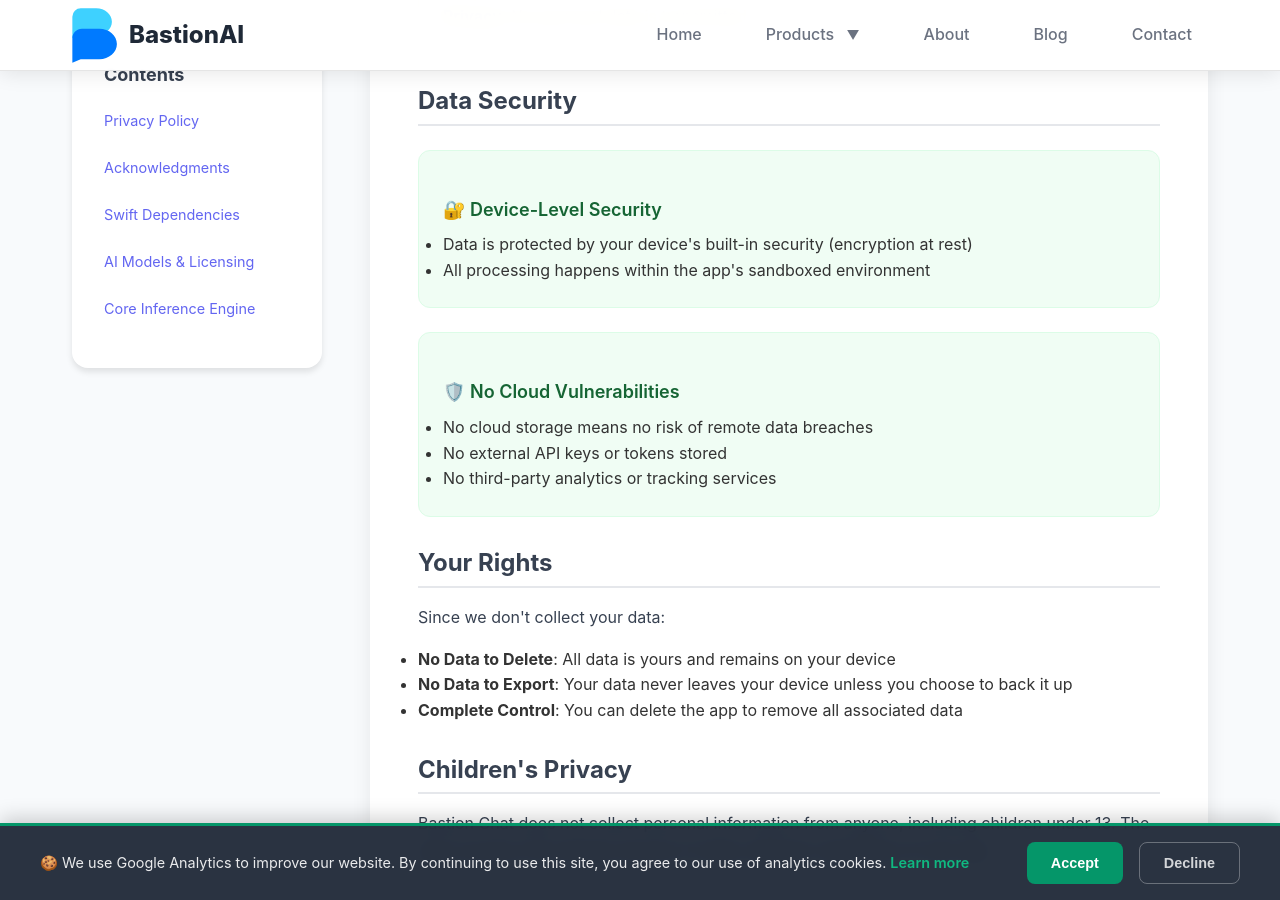
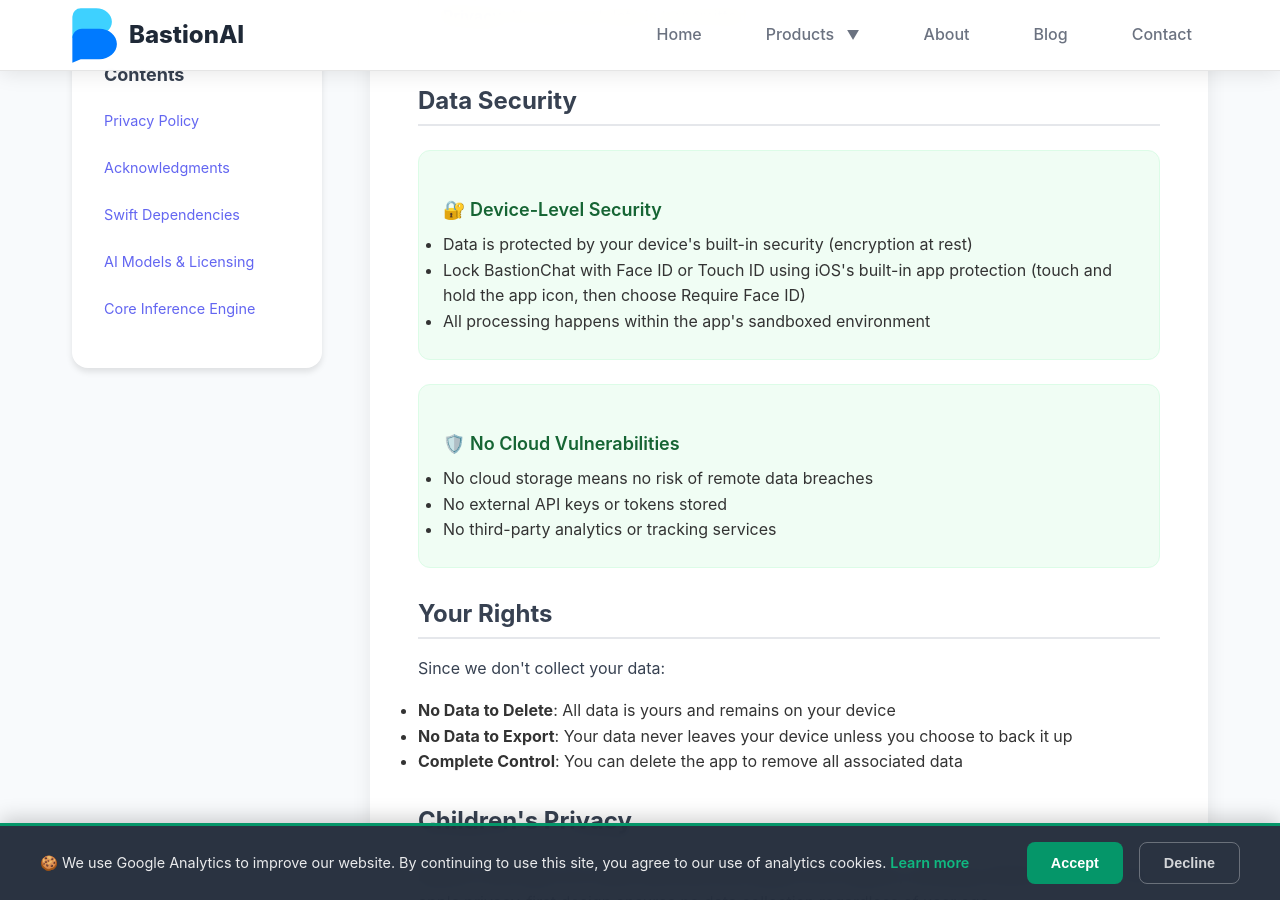
Before and after one commit to BastionAI/bastionai.github.io, a Jekyll site: the page built from privacy-acknowledgments.md, in a window 1280 px wide and 900 px high, scrolled down 3480 px. Built offline with Jekyll 4.4.1, drawn with Linux system fonts in a browser that asks for light colours.

Commit message:
Restore Face ID: lock the app via iOS's built-in Require Face ID
BastionChat supports Face ID / Touch ID protection through iOS 18's
system app lock (all supported devices run iOS 18+). Add it back to the
privacy policy, a hero chip and an FAQ entry with how to turn it on.

Co-Authored-By: Claude Opus 5.5 <noreply@anthropic.com>

```diff
--- a/privacy-acknowledgments.md
+++ b/privacy-acknowledgments.md
@@ -182,6 +182,7 @@ permalink: /privacy-acknowledgments/
               <h4>🔐 Device-Level Security</h4>
               <ul>
                 <li>Data is protected by your device's built-in security (encryption at rest)</li>
+                <li>Lock BastionChat with Face ID or Touch ID using iOS's built-in app protection (touch and hold the app icon, then choose Require Face ID)</li>
                 <li>All processing happens within the app's sandboxed environment</li>
               </ul>
             </div>
--- a/products/bastion-chat.html
+++ b/products/bastion-chat.html
@@ -320,6 +320,7 @@ permalink: /products/bastion-chat/
       </div>
       <ul class="trust">
         <li>Data Not Collected</li>
+        <li>Face ID lock</li>
         <li>Works in airplane mode</li>
         <li>iPhone · iPad · Mac</li>
         <li>8 languages</li>
@@ -638,6 +639,8 @@ permalink: /products/bastion-chat/
         <p>Only once, to download a model. After that, chatting, documents, summaries and voice all work offline. Web search is optional and off by default.</p></details>
       <details><summary>Is any of my data collected?</summary>
         <p>No. Your documents and conversations are processed and stored on your device. BastionChat’s App Store privacy label is “Data Not Collected”.</p></details>
+      <details><summary>Can I lock the app with Face ID?</summary>
+        <p>Yes. On iPhone and iPad, touch and hold the BastionChat icon and choose <b>Require Face ID</b> — the app then opens only with Face ID or Touch ID, and its content stays hidden from notifications and search.</p></details>
       <details><summary>Which devices are supported?</summary>
         <p>iPhone and iPad with iOS / iPadOS 18 or later, and Macs with Apple silicon. Newer devices with more memory can run larger, smarter models.</p></details>
       <details><summary>How much does it cost?</summary>
```
